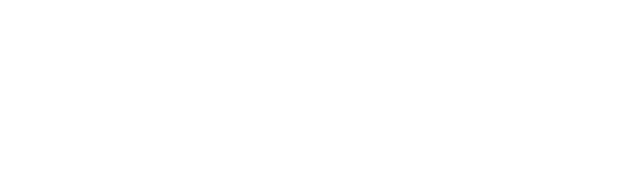
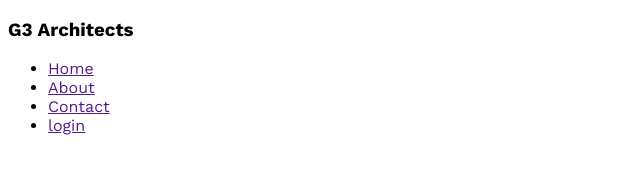
Before and after one commit to Mahfujur-Rahman6793/g3-architects, a plain HTML site: page index.html in a window 1280 px wide. Shown: the whole page, without its empty margins (0-640 px from the left). Drawn offline with nearby package versions, Linux system fonts and the light colour scheme.

Commit message:
add google font link

```diff
--- a/index.html
+++ b/index.html
@@ -3,10 +3,34 @@
 <head>
     <meta charset="UTF-8">
     <meta name="viewport" content="width=device-width, initial-scale=1.0">
+    <link rel="preconnect" href="https://fonts.googleapis.com">
+<link rel="preconnect" href="https://fonts.gstatic.com" crossorigin>
+<link href="https://fonts.googleapis.com/css2?family=Lato:wght@400;700&family=Work+Sans:wght@400;500;600;700;800&display=swap" rel="stylesheet">
     <link rel="stylesheet" href="./style/main.css">
     <title>G3 Architect</title>
 </head>
 <body>
+    <header>
+        <nav>
+            <div class="header-title">
+                <h3>G3 Architects</h3>
+            </div>
+            <div class="menu">
+                <ul>
+                    <li class="menu-item"><a href="">Home</a></li>
+                    <li class="menu-item"><a href="">About</a></li>
+                    <li class="menu-item"><a href="">Contact</a></li>
+                    <li class="menu-item"><a href="">login</a></li>
+                </ul>
+            </div>
 
+        </nav>
+    </header>
+    <main>
+
+    </main>
+    <footer>
+
+    </footer>
 </body>
 </html>
--- a/style/main.css
+++ b/style/main.css
@@ -0,0 +1,5 @@
+/* font family for full website */
+*{
+    font-family: 'Lato', sans-serif;
+    font-family: 'Work Sans', sans-serif;
+}
```
